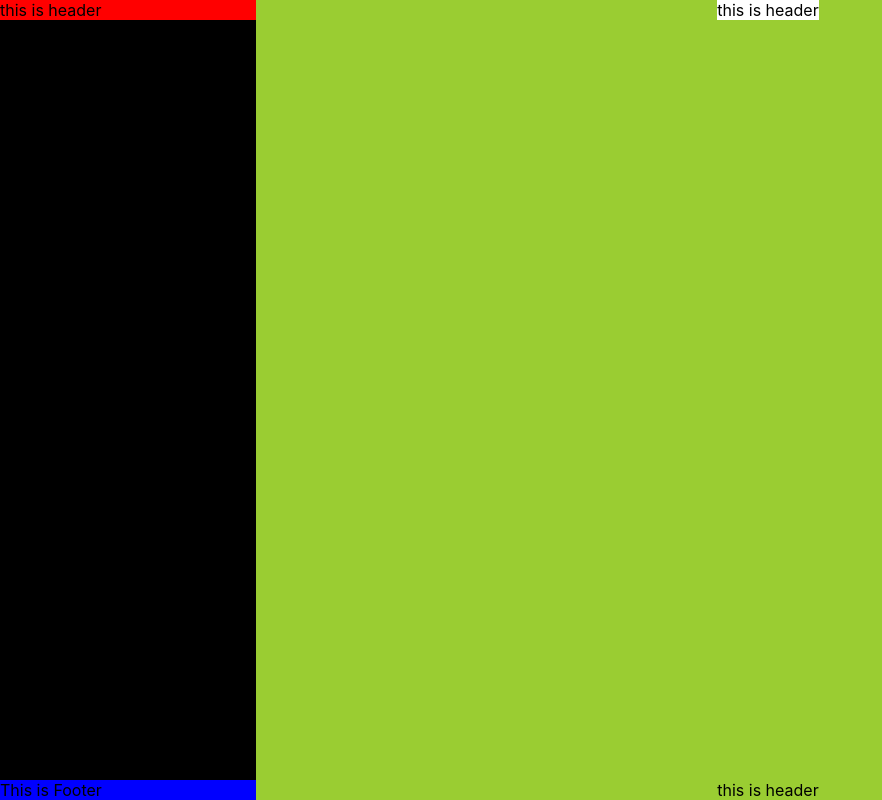
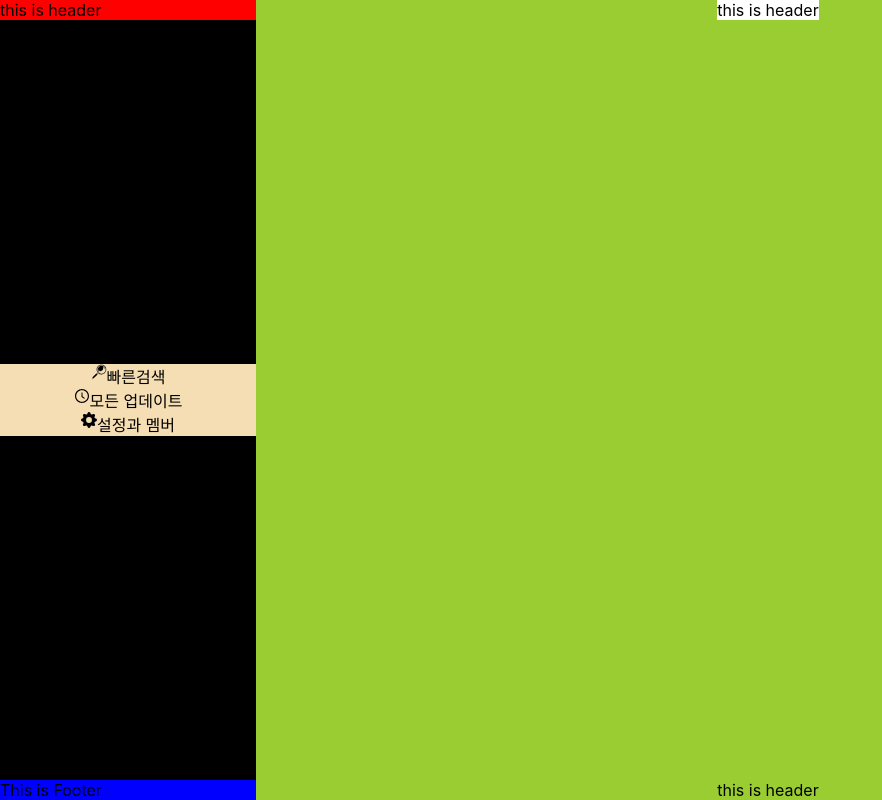
Before and after one commit to falconlee236/Clone_Notion_by_React, a React (Create React App) app: page / in a window 1280 px wide. Shown: the whole page, without its empty margins (0-882 px from the left). Built offline with nearby package versions, Linux system fonts and the light colour scheme.

Commit message:
include react-icons button

```diff
--- a/package.json
+++ b/package.json
@@ -8,6 +8,7 @@
     "@testing-library/user-event": "^13.5.0",
     "react": "^18.2.0",
     "react-dom": "^18.2.0",
+    "react-icons": "^4.4.0",
     "react-router-dom": "^6.3.0",
     "react-scripts": "5.0.1",
     "styled-components": "^5.3.5",
--- a/src/Layout/Sidebar.js
+++ b/src/Layout/Sidebar.js
@@ -1,6 +1,7 @@
 import React from 'react';
 import Footer from './Footer';
 import Header from './Header';
+import Button from '../component/Button';
 import styled from 'styled-components';
 
 const Sidebarstyle = styled.div`
@@ -16,6 +17,7 @@ function Sidebar({height}){
     return (
         <Sidebarstyle height={height}>
             <Header />
+            <Button />
             <Footer />
         </Sidebarstyle>
     )
--- /dev/null
+++ b/src/component/Button.js
@@ -0,0 +1,42 @@
+import React from "react";
+import { Route, Routes } from "react-router-dom";
+import styled, {css} from 'styled-components';
+import {GiMagnifyingGlass} from 'react-icons/gi';
+import {AiOutlineClockCircle} from 'react-icons/ai';
+import {BsFillGearFill} from 'react-icons/bs';
+import {GoTriangleRight} from 'react-icons/go';
+
+const Buttonstyle = styled.div`
+    background-color: wheat;
+    display: flex;
+    justify-content: center;
+`
+function ButtonItem({icon, title}){
+    const icons = {
+        magnify: <GiMagnifyingGlass />,
+        clock: <AiOutlineClockCircle />,
+        gear: <BsFillGearFill />,
+        left_tri: <GoTriangleRight />
+    };
+
+    return (
+        <Buttonstyle>
+            {icons[icon]}
+            {title}
+        </Buttonstyle>
+    )
+
+}
+
+
+function Button(){
+    return (
+        <div>
+            <ButtonItem icon="magnify" title="빠른검색"/>
+            <ButtonItem icon="clock" title="모든 업데이트"/>
+            <ButtonItem icon="gear" title="설정과 멤버"/>
+        </div>
+    )
+}
+
+export default Button;
```
Also changed, not shown: src/component/Menu.js (deleted, +0 -22 lines), 1 other file (tests, documents, lock files or other folders).
